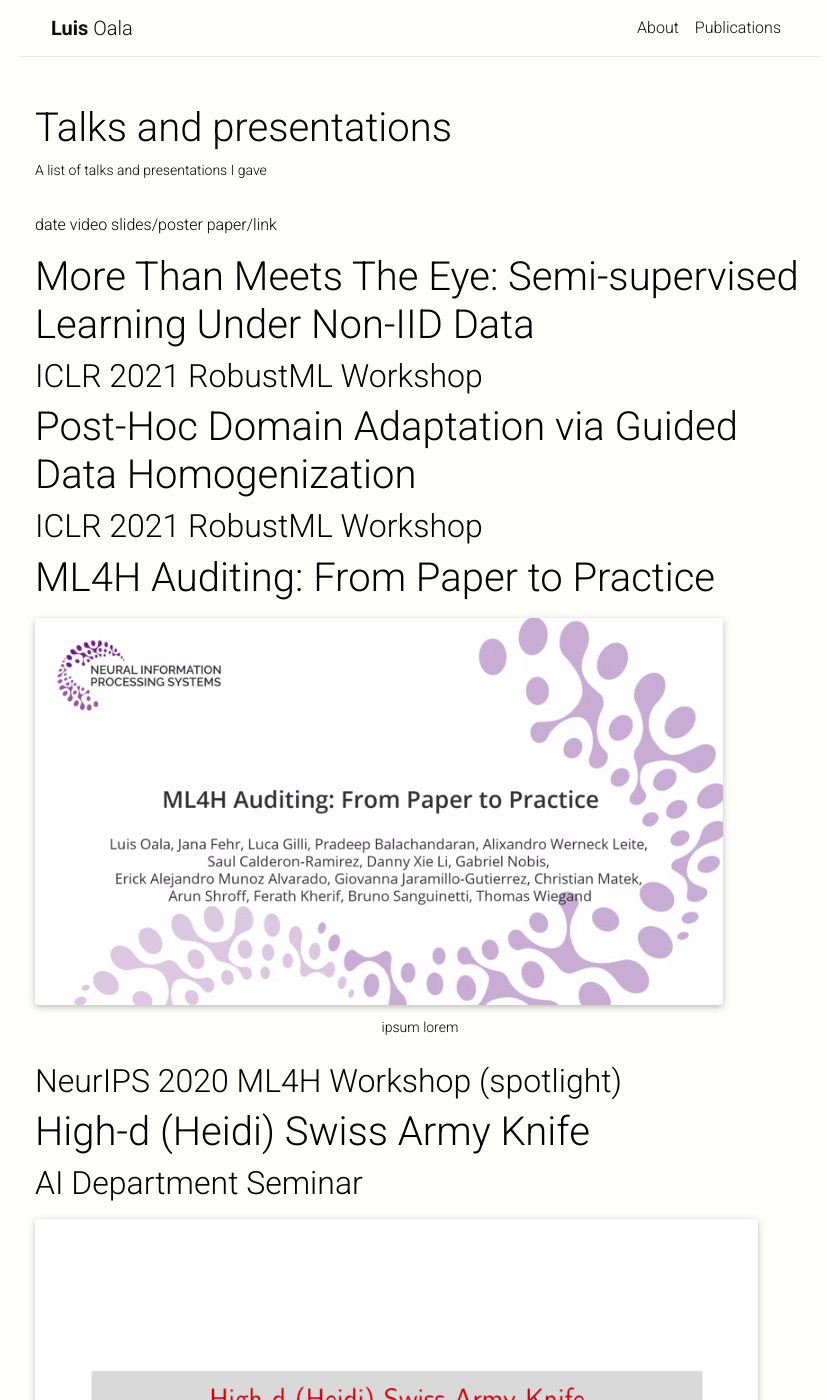
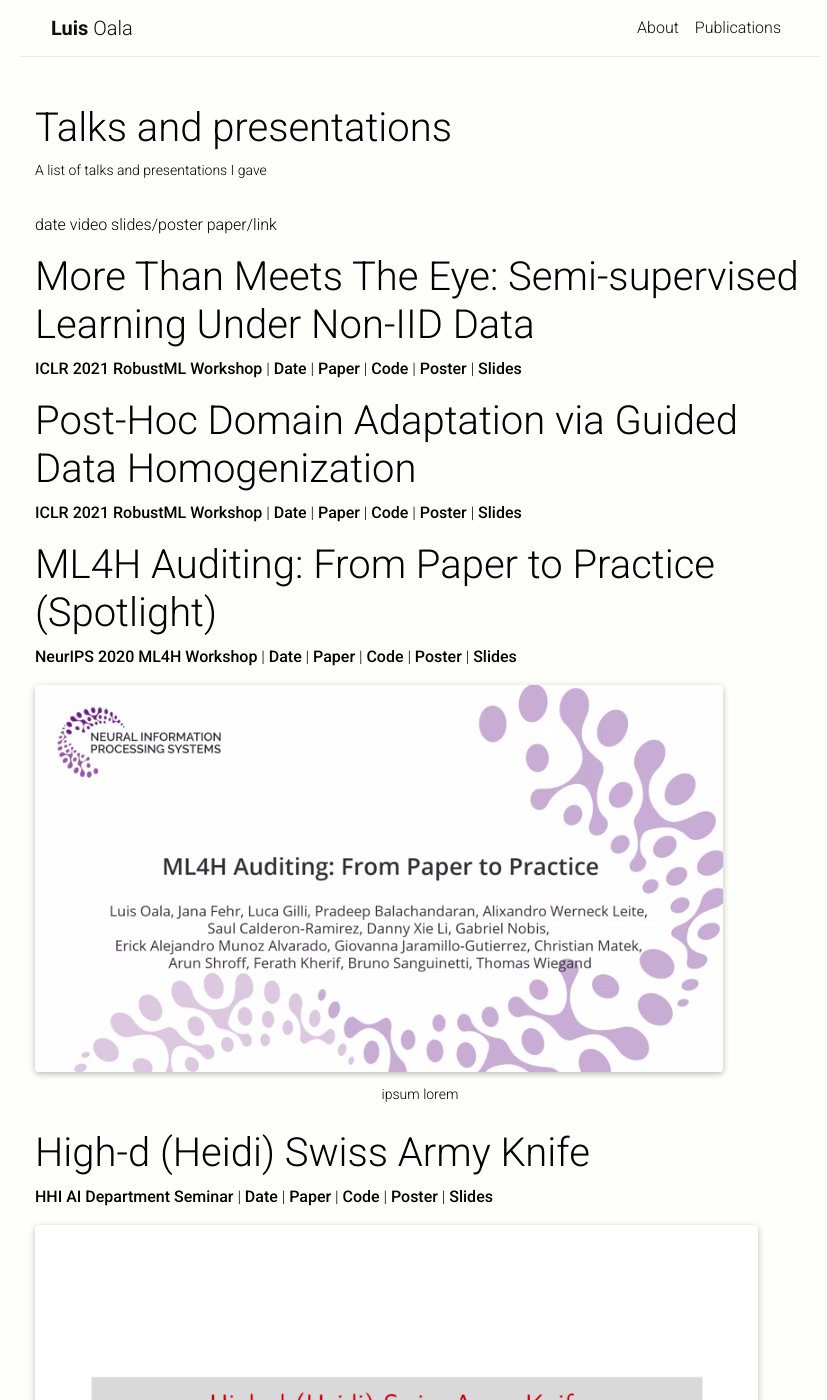
Before and after one commit to luisoala/luisoala.github.io, a Jekyll site: the page built from _pages/talks.md, in a window 1280 px wide and 1400 px high. Shown: the whole window, without its empty margins (220-1047 px from the left). Built offline with Jekyll 4.4.1, drawn with Linux system fonts in a browser that asks for light colours; nearby versions of some CDN libraries; a style sheet for code colours, icons or effects is not loaded; some of the changed text lies outside the part shown.

Commit message:
Update talks.md

```diff
--- a/_pages/talks.md
+++ b/_pages/talks.md
@@ -12,14 +12,11 @@ slides/poster
 paper/link
 
 # More Than Meets The Eye: Semi-supervised Learning Under Non-IID Data
-
-## ICLR 2021 RobustML Workshop
-
+**ICLR 2021 RobustML Workshop** | **Date** | [**Paper**]() | [**Code**]() | [**Poster**]() | [**Slides**]()
 # Post-Hoc Domain Adaptation via Guided Data Homogenization
-
-## ICLR 2021 RobustML Workshop
-
-# ML4H Auditing: From Paper to Practice
+**ICLR 2021 RobustML Workshop** | **Date** | [**Paper**]() | [**Code**]() | [**Poster**]() | [**Slides**]()
+# ML4H Auditing: From Paper to Practice (Spotlight)
+**NeurIPS 2020 ML4H Workshop** | **Date** | [**Paper**]() | [**Code**]() | [**Poster**]() | [**Slides**]()
 <div class="row mt-3">
     <div class="col-sm mt-3 mt-md-0">
         <img class="img-fluid rounded z-depth-1" src="{{ site.baseurl }}/assets/img/talks/neurips.png" data-zoomable>
@@ -28,12 +25,8 @@ paper/link
 <div class="caption">
     ipsum lorem
 </div>
-
-## NeurIPS 2020 ML4H Workshop (spotlight)
-
 # High-d (Heidi) Swiss Army Knife
-
-## AI Department Seminar
+**HHI AI Department Seminar** | **Date** | [**Paper**]() | [**Code**]() | [**Poster**]() | [**Slides**]()
 
 <div class="row mt-3">
     <div class="col-sm mt-3 mt-md-0">
@@ -45,8 +38,8 @@ paper/link
 </div>
 
 # Detecting failure modes in image reconstructions with interval neural network uncertainty
+**ICML UDL 2020 (Spotlight)** | **Date** | [**Paper**]() | [**Code**]() | [**Poster**]() | [**Slides**]()
 
-## ICML UDL 2020 (spotlight)
 <div class="row mt-3">
     <div class="col-sm mt-3 mt-md-0">
         <img class="img-fluid rounded z-depth-1" src="{{ site.baseurl }}/assets/img/talks/icml.png" data-zoomable>
@@ -56,7 +49,8 @@ paper/link
     ipsum lorem
 </div>
 
-## ACM CHIL 2020
+**ACM CHIL 2020** | **Date** | [**Paper**]() | [**Code**]() | [**Poster**]() | [**Slides**]()
+
 <div class="row mt-3">
     <div class="col-sm mt-3 mt-md-0">
         <img class="img-fluid rounded z-depth-1" src="{{ site.baseurl }}/assets/img/talks/acmchil.png" data-zoomable>
@@ -67,8 +61,7 @@ paper/link
 </div>
 
 # Transformers
-
-## Papers & Cookies Seminar
+**Papers & Cookies Seminar** | **Date** | [**Paper**]() | [**Code**]() | [**Poster**]() | [**Slides**]()
 
 <div class="row mt-3">
     <div class="col-sm mt-3 mt-md-0">
```
